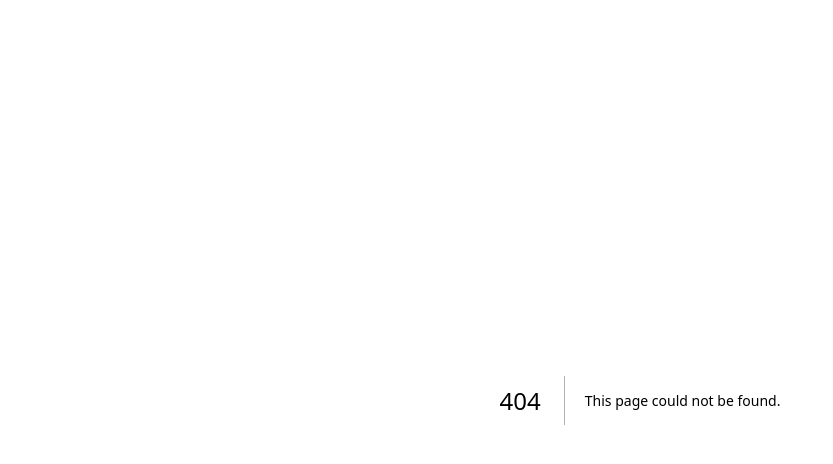
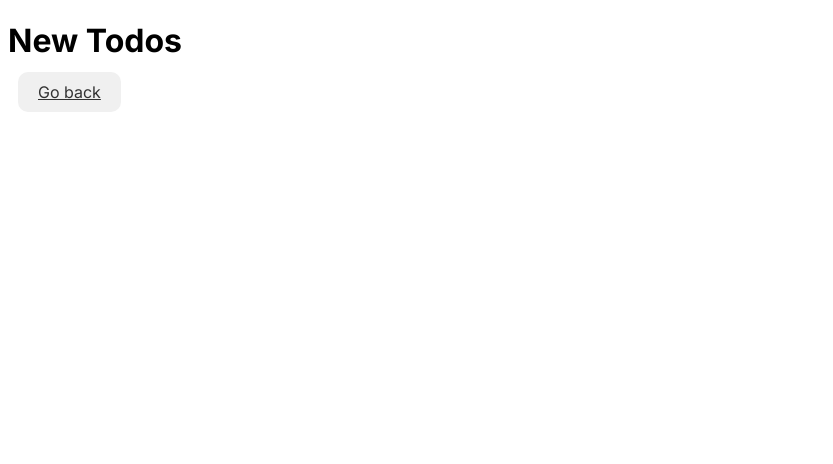
Before and after one commit to suujia/TSB-hackathon-mvp-template, a Next.js app: page /new in a window 1280 px wide. Before the commit this address had no page. Shown: the top 464 px of the page, without its empty margins (0-833 px from the left). Built offline with nearby package versions, Linux system fonts and the light colour scheme.

Commit message:
Add a new page and navigate to and from home

```diff
--- /dev/null
+++ b/src/app/new/page.jsx
@@ -0,0 +1,12 @@
+import Link from "next/link";
+
+export default function Page() {
+  return (
+    <div className="container">
+      <h1>New Todos</h1>
+      <Link href="/" className="button">
+        Go back
+      </Link>
+    </div>
+  );
+}
```
